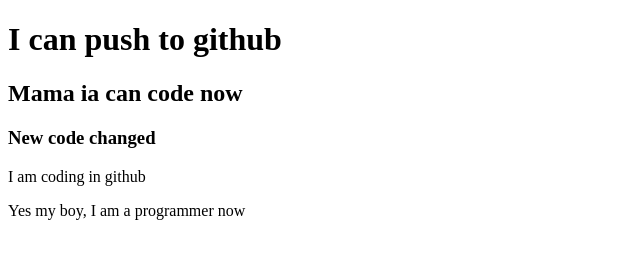
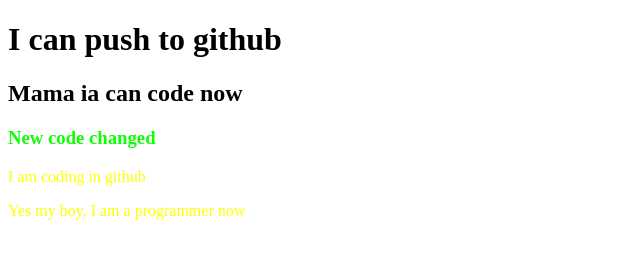
Before and after one commit to Khairulhasan111/my-second-repo, a plain HTML site: page index.html in a window 1280 px wide. Shown: the whole page, without its empty margins (0-640 px from the left). Drawn offline with Linux system fonts and the light colour scheme.

Commit message:
Boder added

```diff
--- a/index.html
+++ b/index.html
@@ -5,6 +5,7 @@
     <meta http-equiv="X-UA-Compatible" content="IE=edge">
     <meta name="viewport" content="width=device-width, initial-scale=1.0">
     <title>My Second Github Repo</title>
+    <link rel="stylesheet" href="style.css">
 </head>
 <body>
     <h1>I can push to github</h1>
--- a/style.css
+++ b/style.css
@@ -1,3 +1,9 @@
 p{
     color: yellow;
+    border-radius: 5px;
 }
+
+h3{
+    color: rgb(14, 255, 6);
+    border-radius: 5px;
+}
```
